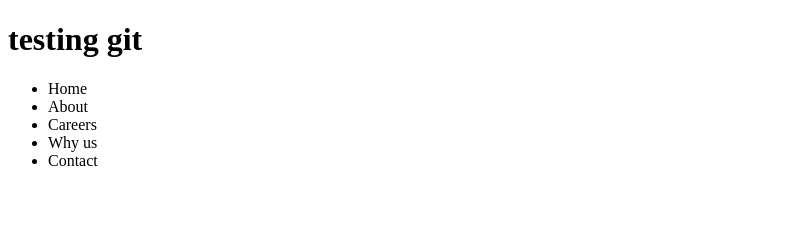
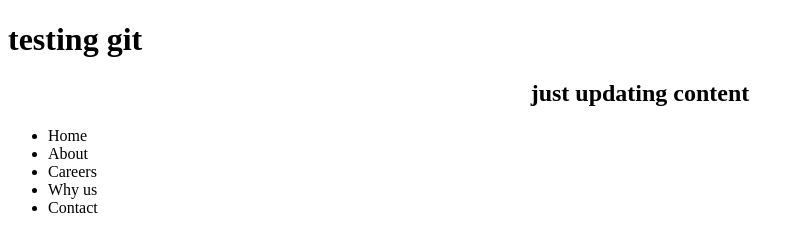
Before and after one commit to rajatmiddha92/practice, a plain HTML site: page index.html in a window 1280 px wide. Shown: the whole page, without its empty margins (0-805 px from the left). Drawn offline with Linux system fonts and the light colour scheme.

Commit message:
style file added and html modified

```diff
--- a/index.html
+++ b/index.html
@@ -4,11 +4,17 @@
     <meta charset="UTF-8">
     <meta http-equiv="X-UA-Compatible" content="IE=edge">
     <meta name="viewport" content="width=device-width, initial-scale=1.0">
+    <link rel="stylesheet" href="style.css"/>
     <title>Document</title>
 </head>
 <body>
  <h1> testing git</h1>
  <section>
+    <header>
+        <h2 class="heading">
+            just updating content
+        </h2>
+    </header>
     <aside>
         <ul>
             <li>Home</li>
--- /dev/null
+++ b/style.css
@@ -0,0 +1,3 @@
+.heading{
+    text-align: center;
+}
```
